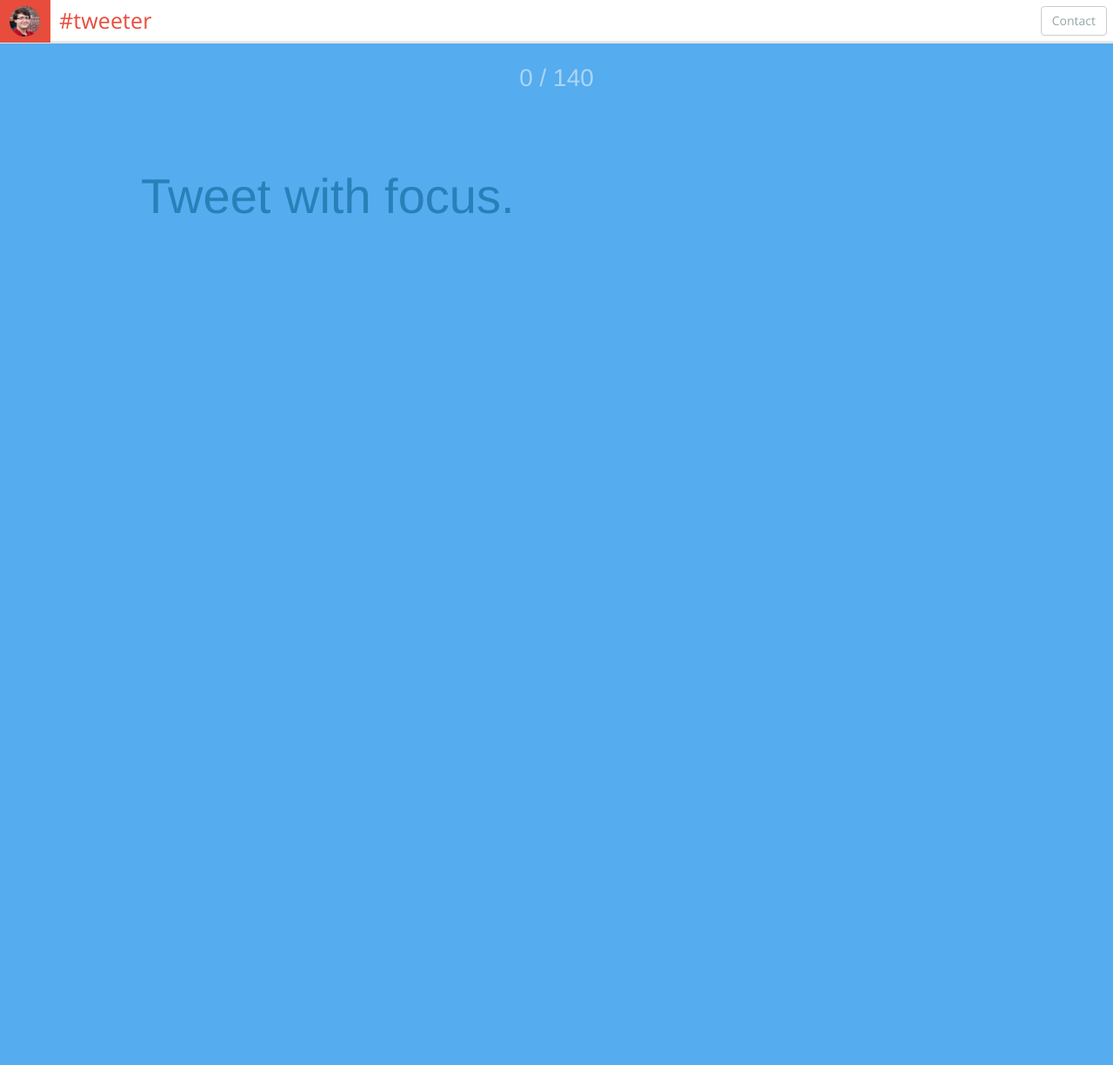
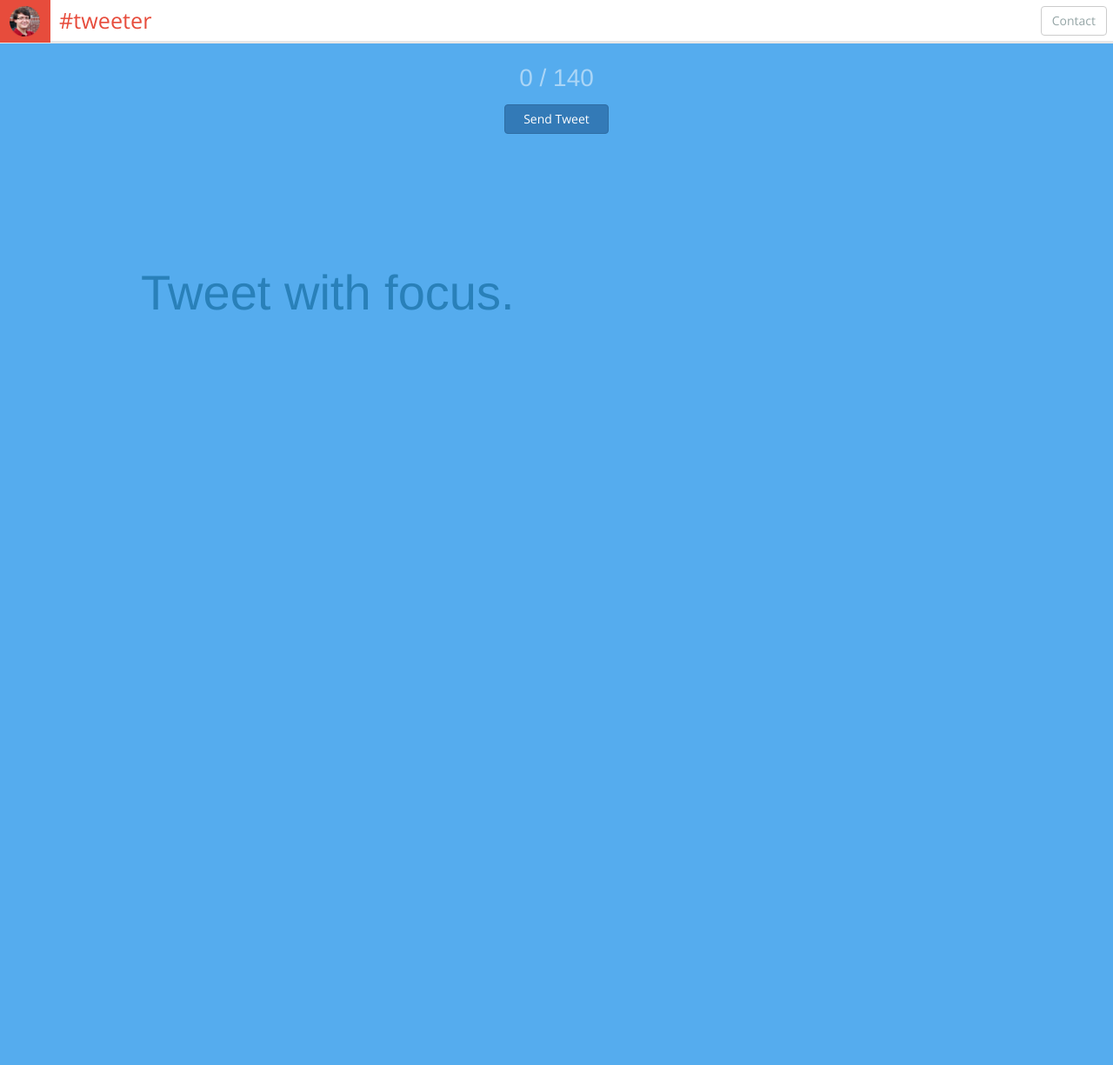
Before and after one commit to brettrowley/brettrowley.github.io, a Jekyll site: the page built from coding/tweeter/index.html, in a window 1280 px wide. Shown: the whole page at 87% size. Built offline with Jekyll 4.4.1, drawn with Linux system fonts in a browser that asks for light colours; before the commit the page ends 900 px from its top, so only the background shows below that.

Commit message:
Can actually tweet!

```diff
--- a/coding/tweeter/index.html
+++ b/coding/tweeter/index.html
@@ -29,13 +29,26 @@
 	resize: none;
 	outline: none;
 	width: 75vw;
-	height: 60vh;
+	height: 100vh;
 	margin: 0 auto;
 	margin-top: 5vw;
 	background: transparent;
 	border: none;
-	font-size: 4em;
+	font-size: 2em;
 	font-weight: 600;
+}
+
+@media screen and (min-width: 768px) {
+	#tweet{
+		font-size: 4em;
+		margin-top: 11vw;
+	}
+}
+
+#tweet-btn{
+	display: block;
+	width: 120px;
+	margin: 0 auto;
 }
 
 ::-webkit-input-placeholder { /* WebKit browsers */
@@ -58,6 +71,7 @@
 
 <script>
 $(document).ready(function(){
+
 	$('#tweet').focus();
 
 	$('#tweet').keyup(function(){
@@ -88,15 +102,32 @@
 		}
 
 	})
+
+	$('#tweet-btn').click(function(){
+		var message = $('#tweet').val();
+		$(this).attr('href', 'http://twitter.com/share?text=' + message.replace(/\s/g,"%20"))
+
+		var width  = 575,
+        height = 400,
+        left   = ($(window).width()  - width)  / 2,
+        top    = ($(window).height() - height) / 2,
+        url    = this.href,
+        opts   = 'status=1' +
+                 ',width='  + width  +
+                 ',height=' + height +
+                 ',top='    + top    +
+                 ',left='   + left;
+
+    window.open(url, 'twitter', opts);
+
+    return false;
+	})
 })
 </script>
 	<div class="container-fluid">
 		<div id="characters"><span id="char-count">0</span> / 140</div>
+		<a id="tweet-btn" class="btn btn-primary twitter popup" href="#">Send Tweet</a>
 		<textarea id="tweet" rows="2" cols="70" placeholder="Tweet with focus." maxlength="140"></textarea>
 	</div>
-
-	<!-- <a class="twitter popup" href="http://twitter.com/share?text=This%20is%20so%20easy">Tweet</a> -->
-	<!-- <button class="btn btn-info btn-lg">Tweet!</button> -->
-
 <body>
 </body>
```
